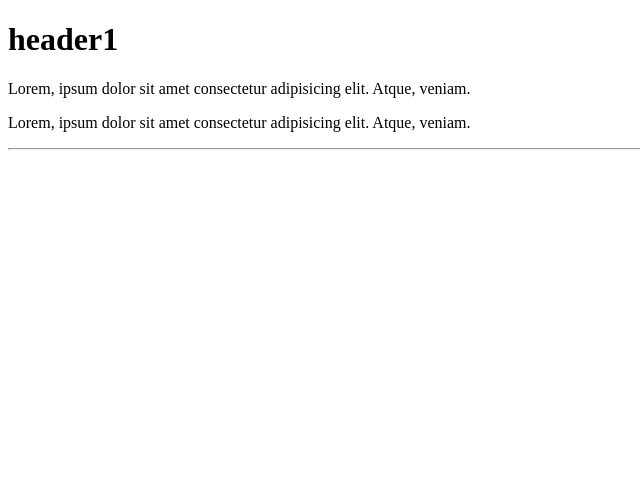
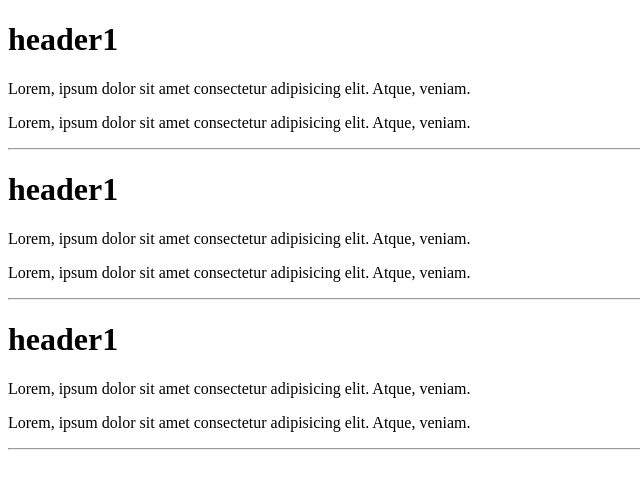
Before and after one commit to soranmelodi/farzanegan, a plain HTML site: page index.html in a window 1280 px wide. Shown: the whole page, without its empty margins (0-640 px from the left). Drawn offline with Linux system fonts and the light colour scheme.

Commit message:
mylogin first project

```diff
--- a/index.html
+++ b/index.html
@@ -13,6 +13,14 @@
     <p>Lorem, ipsum dolor sit amet consectetur adipisicing elit. Atque, veniam.</p>
     <p>Lorem, ipsum dolor sit amet consectetur adipisicing elit. Atque, veniam.</p>
     <hr>
+    <h1>header1</h1>
+    <p>Lorem, ipsum dolor sit amet consectetur adipisicing elit. Atque, veniam.</p>
+    <p>Lorem, ipsum dolor sit amet consectetur adipisicing elit. Atque, veniam.</p>
+    <hr>
+    <h1>header1</h1>
+    <p>Lorem, ipsum dolor sit amet consectetur adipisicing elit. Atque, veniam.</p>
+    <p>Lorem, ipsum dolor sit amet consectetur adipisicing elit. Atque, veniam.</p>
+    <hr>
 </body>
 
 </html>
```
